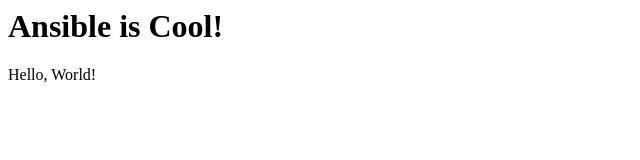
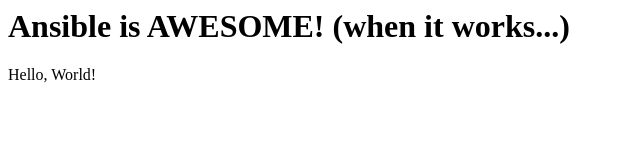
Before and after one commit to jruels/ansible-working, a plain HTML site: page playbook-fun/files/index.html in a window 1280 px wide. Shown: the whole page, without its empty margins (0-640 px from the left). Drawn offline with Linux system fonts and the light colour scheme.

Commit message:
update index.html

```diff
--- a/playbook-fun/files/index.html
+++ b/playbook-fun/files/index.html
@@ -1,6 +1,6 @@
 <html>
     <body>
-        <h1>Ansible is Cool!</h1>
+        <h1>Ansible is AWESOME! (when it works...)</h1>
         <p>
             Hello, World!
         </p>
```
